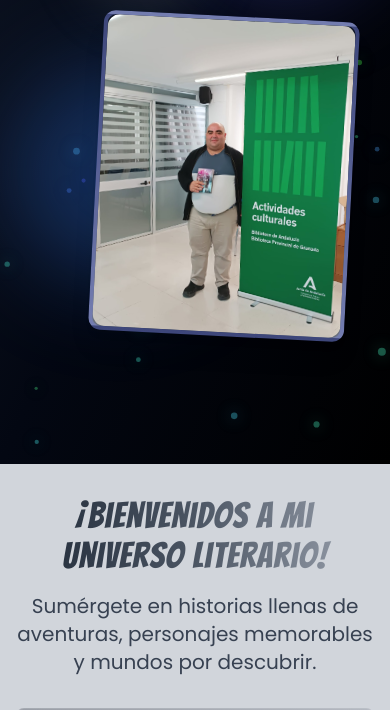
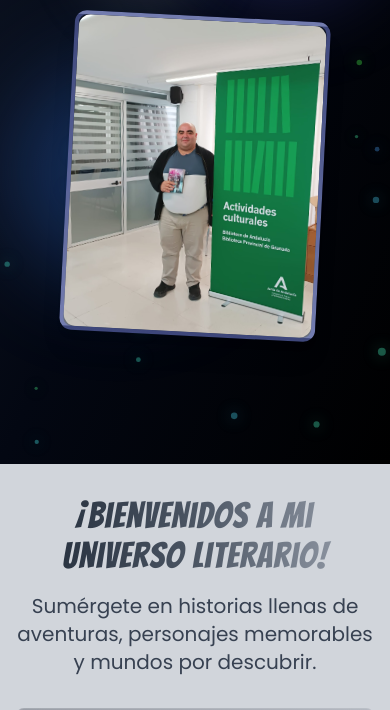
Before and after one commit to Estivbi/radiant-ring, an Astro site: page / in a window 390 px wide. Shown: the part 380-1090 px from the top of the page. Built offline with nearby package versions, Linux system fonts and the light colour scheme; Astro itself is replaced by a stand-in of ours.

Commit message:
feat: Ajusta el espaciado y el diseño del componente Hero para mejorar la presentación y la legibilidad

```diff
--- a/src/components/Hero.astro
+++ b/src/components/Hero.astro
@@ -11,7 +11,7 @@
     <div class="absolute top-1/3 left-1/4 w-24 h-24 rounded-full bg-gray-400/20 blur-xl shadow-[0_0_40px_10px_rgba(156,163,175,0.2)]"></div>
   </div>
 
-  <div class="container mx-auto p-4 md:p-8 z-10 relative">
+  <div class="container mx-auto px-4 sm:px-6 md:px-8 z-10 relative">
     <div class="grid md:grid-cols-2 gap-8 items-center">
       <div>
         <h1 class="text-4xl md:text-6xl lg:text-7xl mb-6 text-white font-bold drop-shadow-[0_0_8px_rgba(99,102,241,0.4)] animate-glow-soft text-center md:text-left leading-tight">
@@ -26,7 +26,7 @@
           </a>
         </div>
       </div>
-      <div class="flex justify-center p-20">
+  <div class="flex justify-center px-2 sm:px-8 md:p-20">
         <div class="relative">
           <div class="w-64 h-80 md:w-80 md:h-96 bg-gradient-to-b from-gray-900 to-gray-500 rounded-xl shadow-xl transform rotate-3 border-4 border-indigo-400/40 shadow-[0_0_40px_10px_rgba(99,102,241,0.2)]">
             <img
```
